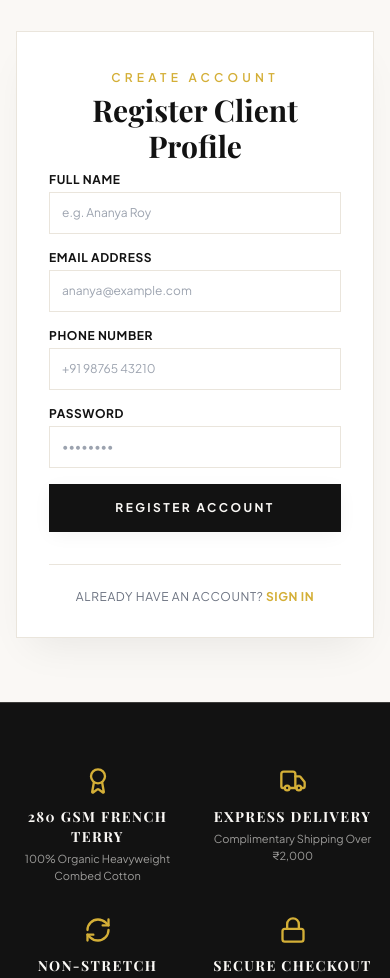
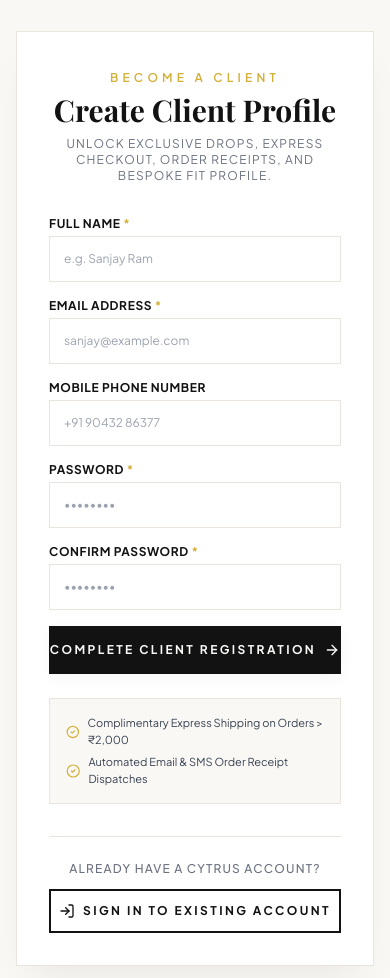
Before and after one commit to Sanjayram710/Cytrus, a Next.js app: page /register in a window 390 px wide. Shown: the part 130-1108 px from the top of the page. Built offline with nearby package versions, Linux system fonts and the light colour scheme; no server answers; a web font is replaced by a local one.

Commit message:
Enhance Create Client Account registration form and prominent CTA button on Sign In page

```diff
--- a/src/app/login/page.tsx
+++ b/src/app/login/page.tsx
@@ -3,7 +3,7 @@
 import React, { useState } from 'react';
 import Link from 'next/link';
 import { useRouter } from 'next/navigation';
-import { Lock, Mail, ArrowRight } from 'lucide-react';
+import { UserPlus, ArrowRight, ShieldCheck, User } from 'lucide-react';
 
 export default function LoginPage() {
   const router = useRouter();
@@ -41,9 +41,14 @@ export default function LoginPage() {
     }
   };
 
+  const handleQuickFill = (demoEmail: string, demoPass: string) => {
+    setEmail(demoEmail);
+    setPassword(demoPass);
+  };
+
   return (
-    <div className="max-w-md mx-auto px-4 py-20">
-      <div className="bg-white border border-luxury-border p-8 shadow-luxury text-center">
+    <div className="max-w-md mx-auto px-4 py-16">
+      <div className="bg-white border border-luxury-border p-8 sm:p-10 shadow-luxury text-center">
         <span className="text-xs uppercase font-semibold tracking-[0.35em] text-luxury-gold">
           CLIENT ACCESS
         </span>
@@ -71,7 +76,7 @@ export default function LoginPage() {
               placeholder="e.g. customer@example.com"
               value={email}
               onChange={(e) => setEmail(e.target.value)}
-              className="w-full border border-luxury-border p-3 text-xs focus:outline-none focus:border-luxury-gold"
+              className="w-full border border-luxury-border p-3.5 text-xs focus:outline-none focus:border-luxury-gold transition-colors"
             />
           </div>
 
@@ -85,26 +90,53 @@ export default function LoginPage() {
               placeholder="••••••••"
               value={password}
               onChange={(e) => setPassword(e.target.value)}
-              className="w-full border border-luxury-border p-3 text-xs focus:outline-none focus:border-luxury-gold"
+              className="w-full border border-luxury-border p-3.5 text-xs focus:outline-none focus:border-luxury-gold transition-colors"
             />
           </div>
 
           <button
             type="submit"
             disabled={loading}
-            className="w-full bg-luxury-black text-luxury-cream py-4 text-xs font-bold uppercase tracking-[0.2em] hover:bg-luxury-gold hover:text-black transition-all shadow-subtle"
+            className="w-full bg-luxury-black text-luxury-cream py-4 text-xs font-bold uppercase tracking-[0.2em] hover:bg-luxury-gold hover:text-black transition-all shadow-subtle flex items-center justify-center space-x-2"
           >
-            {loading ? 'Authenticating...' : 'Sign In'}
+            <span>{loading ? 'Authenticating...' : 'Sign In'}</span>
+            <ArrowRight className="w-4 h-4" />
           </button>
         </form>
 
-        <div className="mt-8 pt-6 border-t border-luxury-border text-xs uppercase tracking-wider text-center">
-          <p className="text-gray-500">
-            Don't have an account yet?{' '}
-            <Link href="/register" className="text-luxury-gold font-bold hover:underline">
-              Create Client Account
-            </Link>
+        {/* 1-Click Demo Logins */}
+        <div className="mt-6 pt-6 border-t border-luxury-border">
+          <p className="text-[11px] font-mono text-gray-500 uppercase tracking-wider mb-3">1-Click Quick Demo Login:</p>
+          <div className="grid grid-cols-2 gap-3">
+            <button
+              onClick={() => handleQuickFill('admin@cytrus.com', 'Admin@123')}
+              className="bg-luxury-cream border border-luxury-border hover:border-luxury-gold p-2.5 text-left text-[11px] font-bold text-luxury-black transition-colors flex items-center space-x-2"
+            >
+              <ShieldCheck className="w-4 h-4 text-luxury-gold" />
+              <span>Admin Access</span>
+            </button>
+            <button
+              onClick={() => handleQuickFill('aarya.sharma@example.com', 'Customer@123')}
+              className="bg-luxury-cream border border-luxury-border hover:border-luxury-gold p-2.5 text-left text-[11px] font-bold text-luxury-black transition-colors flex items-center space-x-2"
+            >
+              <User className="w-4 h-4 text-luxury-gold" />
+              <span>Customer Access</span>
+            </button>
+          </div>
+        </div>
+
+        {/* Prominent Create Account CTA Button */}
+        <div className="mt-8 pt-8 border-t border-luxury-border text-center space-y-3">
+          <p className="text-xs uppercase tracking-widest text-gray-500 font-medium">
+            Don't have a CYTRUS Client Account yet?
           </p>
+          <Link
+            href="/register"
+            className="w-full border-2 border-luxury-black text-luxury-black py-3.5 text-xs font-bold uppercase tracking-[0.2em] hover:bg-luxury-gold hover:border-luxury-gold hover:text-black transition-all flex items-center justify-center space-x-2"
+          >
+            <UserPlus className="w-4 h-4" />
+            <span>Create New Client Account</span>
+          </Link>
         </div>
       </div>
     </div>
--- a/src/app/register/page.tsx
+++ b/src/app/register/page.tsx
@@ -3,13 +3,15 @@
 import React, { useState } from 'react';
 import Link from 'next/link';
 import { useRouter } from 'next/navigation';
+import { UserPlus, ArrowRight, CheckCircle2, LogIn } from 'lucide-react';
 
 export default function RegisterPage() {
   const router = useRouter();
   const [name, setName] = useState('');
   const [email, setEmail] = useState('');
+  const [phone, setPhone] = useState('');
   const [password, setPassword] = useState('');
-  const [phone, setPhone] = useState('');
+  const [confirmPassword, setConfirmPassword] = useState('');
   const [error, setError] = useState('');
   const [loading, setLoading] = useState(false);
 
@@ -17,6 +19,12 @@ export default function RegisterPage() {
     e.preventDefault();
     setLoading(true);
     setError('');
+
+    if (password !== confirmPassword) {
+      setError('Passwords do not match. Please verify.');
+      setLoading(false);
+      return;
+    }
 
     try {
       const res = await fetch('/api/auth/register', {
@@ -27,7 +35,18 @@ export default function RegisterPage() {
       const data = await res.json();
 
       if (res.ok) {
-        router.push('/account');
+        // Automatically login the user upon registration
+        const loginRes = await fetch('/api/auth/login', {
+          method: 'POST',
+          headers: { 'Content-Type': 'application/json' },
+          body: JSON.stringify({ email, password }),
+        });
+
+        if (loginRes.ok) {
+          router.push('/account');
+        } else {
+          router.push('/login');
+        }
       } else {
         setError(data.error || 'Registration failed');
       }
@@ -40,13 +59,16 @@ export default function RegisterPage() {
 
   return (
     <div className="max-w-md mx-auto px-4 py-16">
-      <div className="bg-white border border-luxury-border p-8 shadow-luxury text-center">
+      <div className="bg-white border border-luxury-border p-8 sm:p-10 shadow-luxury text-center">
         <span className="text-xs uppercase font-semibold tracking-[0.35em] text-luxury-gold">
-          CREATE ACCOUNT
+          BECOME A CLIENT
         </span>
         <h1 className="font-serif text-3xl font-bold text-luxury-black mt-1 mb-2">
-          Register Client Profile
+          Create Client Profile
         </h1>
+        <p className="text-xs text-gray-500 uppercase tracking-widest mb-8">
+          Unlock exclusive drops, express checkout, order receipts, and bespoke fit profile.
+        </p>
 
         {error && (
           <div className="bg-red-50 border border-red-200 text-red-700 text-xs p-3 font-semibold mb-6">
@@ -56,42 +78,50 @@ export default function RegisterPage() {
 
         <form onSubmit={handleRegister} className="space-y-4 text-left">
           <div>
-            <label className="block text-xs uppercase font-bold tracking-wider mb-1 text-luxury-black">Full Name</label>
+            <label className="block text-xs uppercase font-bold tracking-wider mb-1 text-luxury-black">
+              Full Name <span className="text-luxury-gold">*</span>
+            </label>
             <input
               type="text"
               required
-              placeholder="e.g. Ananya Roy"
+              placeholder="e.g. Sanjay Ram"
               value={name}
               onChange={(e) => setName(e.target.value)}
-              className="w-full border border-luxury-border p-3 text-xs focus:outline-none focus:border-luxury-gold"
+              className="w-full border border-luxury-border p-3.5 text-xs focus:outline-none focus:border-luxury-gold transition-colors"
             />
           </div>
 
           <div>
-            <label className="block text-xs uppercase font-bold tracking-wider mb-1 text-luxury-black">Email Address</label>
+            <label className="block text-xs uppercase font-bold tracking-wider mb-1 text-luxury-black">
+              Email Address <span className="text-luxury-gold">*</span>
+            </label>
             <input
               type="email"
               required
-              placeholder="ananya@example.com"
+              placeholder="sanjay@example.com"
               value={email}
               onChange={(e) => setEmail(e.target.value)}
-              className="w-full border border-luxury-border p-3 text-xs focus:outline-none focus:border-luxury-gold"
+              className="w-full border border-luxury-border p-3.5 text-xs focus:outline-none focus:border-luxury-gold transition-colors"
             />
           </div>
 
           <div>
-            <label className="block text-xs uppercase font-bold tracking-wider mb-1 text-luxury-black">Phone Number</label>
+            <label className="block text-xs uppercase font-bold tracking-wider mb-1 text-luxury-black">
+              Mobile Phone Number
+            </label>
             <input
               type="tel"
-              placeholder="+91 98765 43210"
+              placeholder="+91 90432 86377"
               value={phone}
               onChange={(e) => setPhone(e.target.value)}
-              className="w-full border border-luxury-border p-3 text-xs focus:outline-none focus:border-luxury-gold"
+              className="w-full border border-luxury-border p-3.5 text-xs focus:outline-none focus:border-luxury-gold transition-colors"
             />
           </div>
 
           <div>
-            <label className="block text-xs uppercase font-bold tracking-wider mb-1 text-luxury-black">Password</label>
+            <label className="block text-xs uppercase font-bold tracking-wider mb-1 text-luxury-black">
+              Password <span className="text-luxury-gold">*</span>
+            </label>
             <input
               type="password"
               required
@@ -99,26 +129,59 @@ export default function RegisterPage() {
               placeholder="••••••••"
               value={password}
               onChange={(e) => setPassword(e.target.value)}
-              className="w-full border border-luxury-border p-3 text-xs focus:outline-none focus:border-luxury-gold"
+              className="w-full border border-luxury-border p-3.5 text-xs focus:outline-none focus:border-luxury-gold transition-colors"
+            />
+          </div>
+
+          <div>
+            <label className="block text-xs uppercase font-bold tracking-wider mb-1 text-luxury-black">
+              Confirm Password <span className="text-luxury-gold">*</span>
+            </label>
+            <input
+              type="password"
+              required
+              minLength={6}
+              placeholder="••••••••"
+              value={confirmPassword}
+              onChange={(e) => setConfirmPassword(e.target.value)}
+              className="w-full border border-luxury-border p-3.5 text-xs focus:outline-none focus:border-luxury-gold transition-colors"
             />
           </div>
 
           <button
             type="submit"
             disabled={loading}
-            className="w-full bg-luxury-black text-luxury-cream py-4 text-xs font-bold uppercase tracking-[0.2em] hover:bg-luxury-gold hover:text-black transition-all shadow-subtle"
+            className="w-full bg-luxury-black text-luxury-cream py-4 text-xs font-bold uppercase tracking-[0.2em] hover:bg-luxury-gold hover:text-black transition-all shadow-subtle flex items-center justify-center space-x-2"
           >
-            {loading ? 'Creating Profile...' : 'Register Account'}
+            <span>{loading ? 'Creating Profile...' : 'Complete Client Registration'}</span>
+            <ArrowRight className="w-4 h-4" />
           </button>
         </form>
 
-        <div className="mt-8 pt-6 border-t border-luxury-border text-xs uppercase tracking-wider">
-          <p className="text-gray-500">
-            Already have an account?{' '}
-            <Link href="/login" className="text-luxury-gold font-bold hover:underline">
-              Sign In
-            </Link>
+        {/* Features Checklist */}
+        <div className="mt-6 p-4 bg-luxury-cream border border-luxury-border text-[11px] text-gray-700 text-left space-y-1.5">
+          <div className="flex items-center space-x-2">
+            <CheckCircle2 className="w-4 h-4 text-luxury-gold" />
+            <span>Complimentary Express Shipping on Orders &gt; ₹2,000</span>
+          </div>
+          <div className="flex items-center space-x-2">
+            <CheckCircle2 className="w-4 h-4 text-luxury-gold" />
+            <span>Automated Email & SMS Order Receipt Dispatches</span>
+          </div>
+        </div>
+
+        {/* Back to Sign In Link */}
+        <div className="mt-8 pt-6 border-t border-luxury-border text-center">
+          <p className="text-xs uppercase tracking-widest text-gray-500 font-medium mb-3">
+            Already have a CYTRUS account?
           </p>
+          <Link
+            href="/login"
+            className="w-full border-2 border-luxury-black text-luxury-black py-3 text-xs font-bold uppercase tracking-[0.2em] hover:bg-luxury-gold hover:border-luxury-gold hover:text-black transition-all flex items-center justify-center space-x-2"
+          >
+            <LogIn className="w-4 h-4" />
+            <span>Sign In to Existing Account</span>
+          </Link>
         </div>
       </div>
     </div>
```
